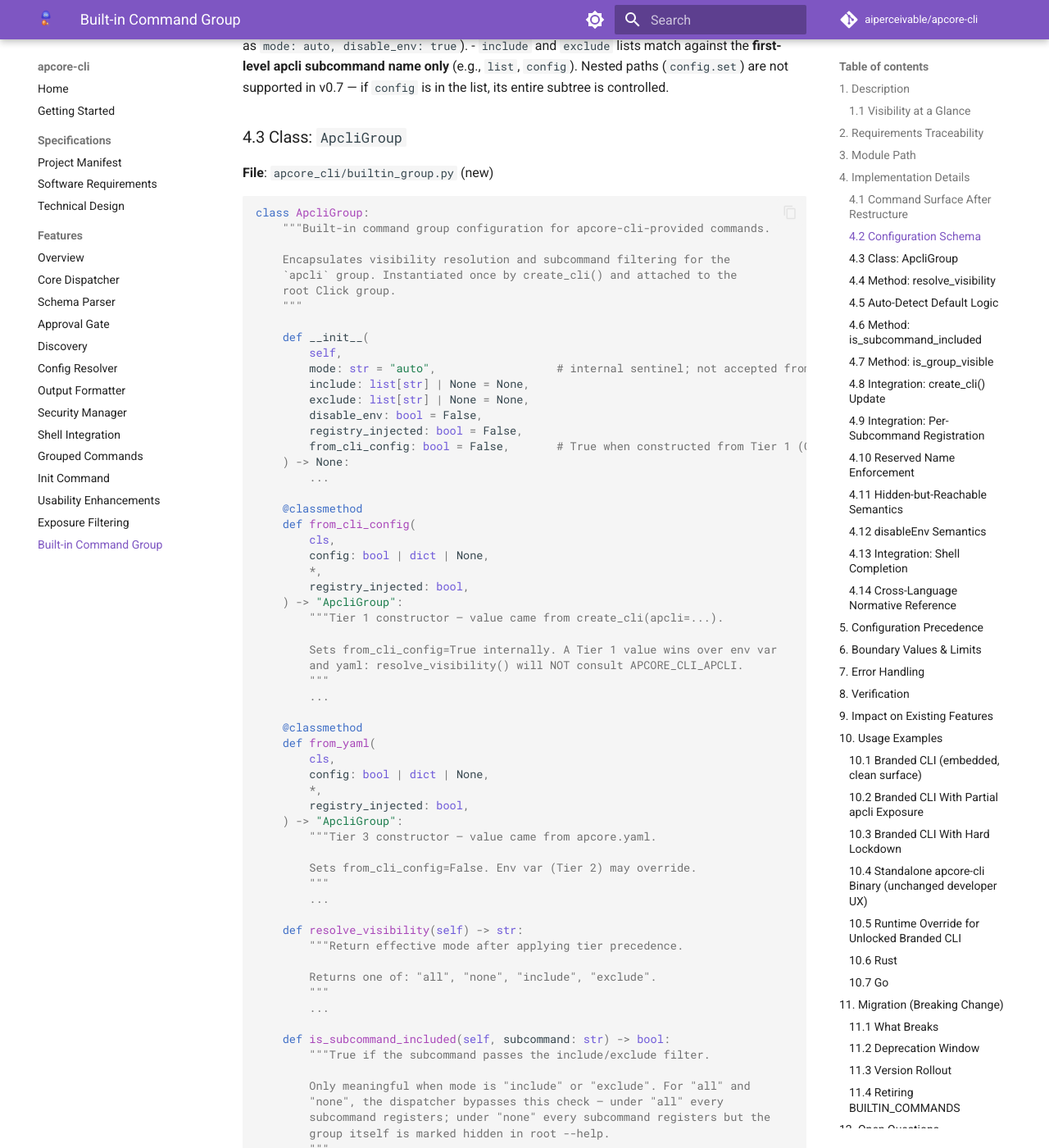
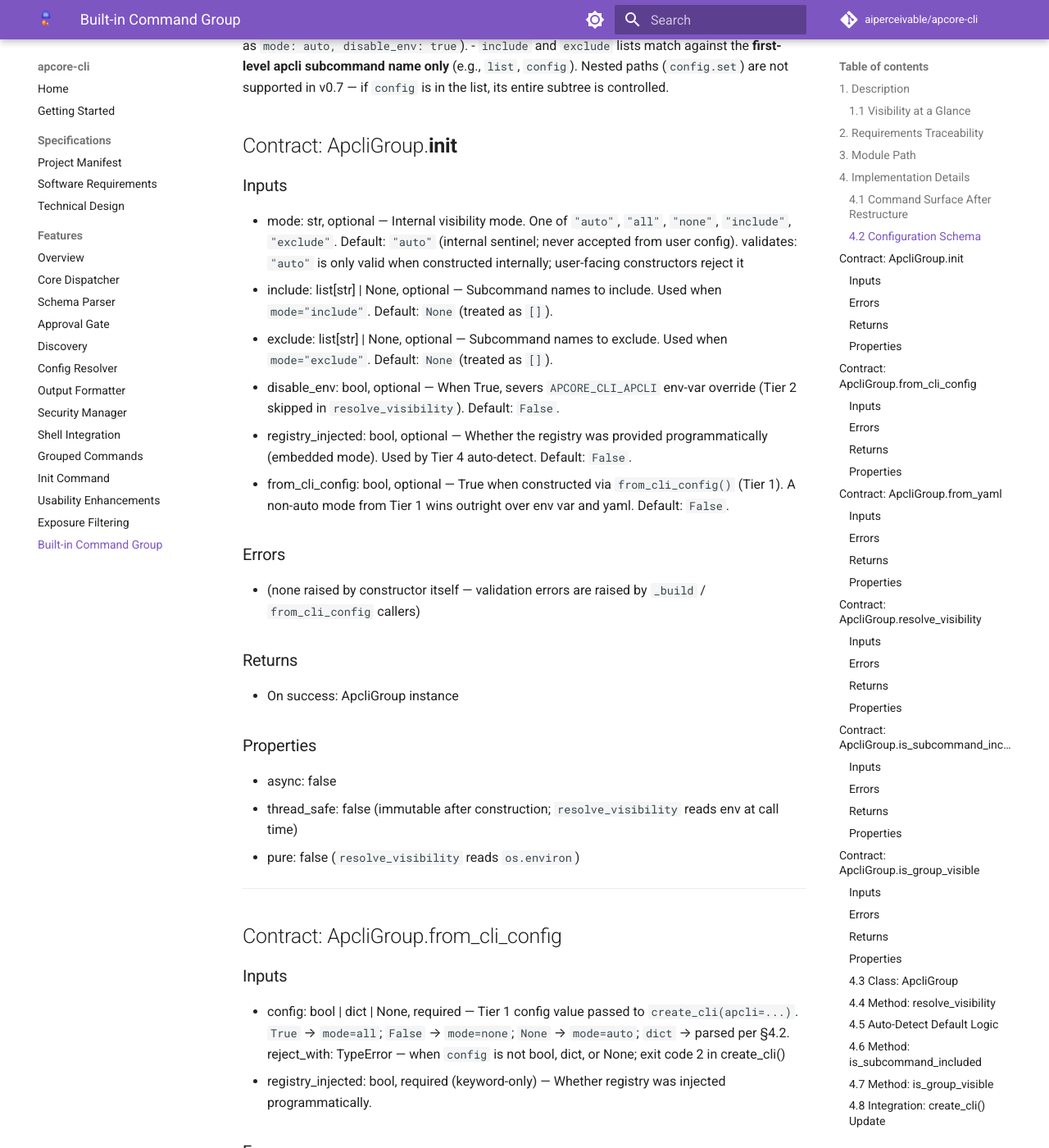
Before and after one commit to aiperceivable/apcore-cli, an MkDocs documentation site: the page built from docs/features/builtin-group.md, in a window 1280 px wide and 1400 px high, scrolled down 6710 px. Shown: the whole window at 82% size. Built offline with MkDocs 1.6.1 and Material for MkDocs 9.7.7, drawn with Linux system fonts in a browser that asks for light colours; comment, search, counter and statistics services are not loaded; some of the changed text lies outside the part shown.

Commit message:
docs: add Contract blocks to builtin-group.md (D4-001)
Add Contract blocks for all six public symbols in the ApcliGroup class
(FE-13): __init__, from_cli_config, from_yaml, resolve_visibility,
is_subcommand_included, is_group_visible. Contracts derived from spec
§4.3–4.7 and the Python reference implementation in builtin_group.py.

Co-Authored-By: Claude Sonnet 4.6 <noreply@anthropic.com>

```diff
--- a/docs/features/builtin-group.md
+++ b/docs/features/builtin-group.md
@@ -176,6 +176,130 @@ apcli:
 - `disable_env` must be a boolean; default `false`. Non-boolean value: log WARNING, treat as `false`.
 - `disable_env` may be set independently of `mode`. A config like `apcli: {disable_env: true}` with no `mode` key is valid and means "auto-detect visibility, but do not honor `APCORE_CLI_APCLI` env var" (internally treated as `mode: auto, disable_env: true`).
 - `include` and `exclude` lists match against the **first-level apcli subcommand name only** (e.g., `list`, `config`). Nested paths (`config.set`) are not supported in v0.7 — if `config` is in the list, its entire subtree is controlled.
+
+## Contract: ApcliGroup.__init__
+
+### Inputs
+- mode: str, optional — Internal visibility mode. One of `"auto"`, `"all"`, `"none"`, `"include"`, `"exclude"`. Default: `"auto"` (internal sentinel; never accepted from user config).
+  validates: `"auto"` is only valid when constructed internally; user-facing constructors reject it
+- include: list[str] | None, optional — Subcommand names to include. Used when `mode="include"`. Default: `None` (treated as `[]`).
+- exclude: list[str] | None, optional — Subcommand names to exclude. Used when `mode="exclude"`. Default: `None` (treated as `[]`).
+- disable_env: bool, optional — When True, severs `APCORE_CLI_APCLI` env-var override (Tier 2 skipped in `resolve_visibility`). Default: `False`.
+- registry_injected: bool, optional — Whether the registry was provided programmatically (embedded mode). Used by Tier 4 auto-detect. Default: `False`.
+- from_cli_config: bool, optional — True when constructed via `from_cli_config()` (Tier 1). A non-auto mode from Tier 1 wins outright over env var and yaml. Default: `False`.
+
+### Errors
+- (none raised by constructor itself — validation errors are raised by `_build` / `from_cli_config` callers)
+
+### Returns
+- On success: ApcliGroup instance
+
+### Properties
+- async: false
+- thread_safe: false (immutable after construction; `resolve_visibility` reads env at call time)
+- pure: false (`resolve_visibility` reads `os.environ`)
+
+---
+
+## Contract: ApcliGroup.from_cli_config
+
+### Inputs
+- config: bool | dict | None, required — Tier 1 config value passed to `create_cli(apcli=...)`. `True` → `mode=all`; `False` → `mode=none`; `None` → `mode=auto`; `dict` → parsed per §4.2.
+  reject_with: TypeError — when `config` is not bool, dict, or None; exit code 2 in create_cli()
+- registry_injected: bool, required (keyword-only) — Whether registry was injected programmatically.
+
+### Errors
+- TypeError — when `config` is not bool, dict, or None (caught and converted to exit 2 by `create_cli()`)
+- SystemExit(2) — when `config` is a dict with an invalid `mode` value (including `"auto"`)
+
+### Returns
+- On success: ApcliGroup with `_from_cli_config=True` (Tier 1 precedence)
+
+### Properties
+- async: false
+- thread_safe: true (creates a new instance; no shared state)
+- pure: false (may call sys.exit on invalid mode)
+
+---
+
+## Contract: ApcliGroup.from_yaml
+
+### Inputs
+- config: Any, required — Raw value from `apcore.yaml` at the `apcli:` key. Expected: bool, dict, or None. Unexpected types are coerced to `None` with a WARNING log (lenient shim).
+- registry_injected: bool, required (keyword-only) — Whether registry was injected programmatically.
+
+### Errors
+- SystemExit(2) — when `config` is a dict with an invalid `mode` value
+
+### Returns
+- On success: ApcliGroup with `_from_cli_config=False` (Tier 3 precedence; env var may override)
+- On unexpected `config` type: returns `ApcliGroup(mode="auto")` after logging WARNING
+
+### Properties
+- async: false
+- thread_safe: true (creates a new instance)
+- pure: false (logs WARNING on invalid input; may call sys.exit)
+
+---
+
+## Contract: ApcliGroup.resolve_visibility
+
+### Inputs
+- (no parameters — uses instance state and reads env at call time)
+
+### Errors
+- (none raised — always returns one of the four resolved modes)
+
+### Returns
+- On success: str — one of `"all"`, `"none"`, `"include"`, `"exclude"` (never `"auto"`)
+  - Tier 1 (CliConfig, `_from_cli_config=True`, non-auto mode): returns `_mode` directly
+  - Tier 2 (env var `APCORE_CLI_APCLI`, when `_disable_env=False`): `show/1/true` → `"all"`, `hide/0/false` → `"none"`
+  - Tier 3 (yaml, non-auto mode): returns `_mode`
+  - Tier 4 (auto-detect): `"none"` if `_registry_injected`, else `"all"`
+
+### Properties
+- async: false
+- thread_safe: true (reads env; no mutation)
+- pure: false (reads `os.environ`)
+
+---
+
+## Contract: ApcliGroup.is_subcommand_included
+
+### Inputs
+- subcommand: str, required — First-level apcli subcommand name (e.g., `"list"`, `"init"`).
+
+### Errors
+- AssertionError — when called under `mode="all"` or `mode="none"` (callers must bypass this method for those modes)
+
+### Returns
+- On success (`mode="include"`): `True` iff `subcommand in self._include`
+- On success (`mode="exclude"`): `True` iff `subcommand not in self._exclude`
+
+### Properties
+- async: false
+- thread_safe: true (read-only after construction)
+- pure: false (calls `resolve_visibility` which reads env)
+
+---
+
+## Contract: ApcliGroup.is_group_visible
+
+### Inputs
+- (no parameters — uses instance state)
+
+### Errors
+- (none raised)
+
+### Returns
+- On success: bool — `True` if `resolve_visibility() != "none"`; `False` when mode resolves to `"none"`
+
+### Properties
+- async: false
+- thread_safe: true
+- pure: false (calls `resolve_visibility` which reads env)
+
+---
 
 ### 4.3 Class: `ApcliGroup`
 
```
